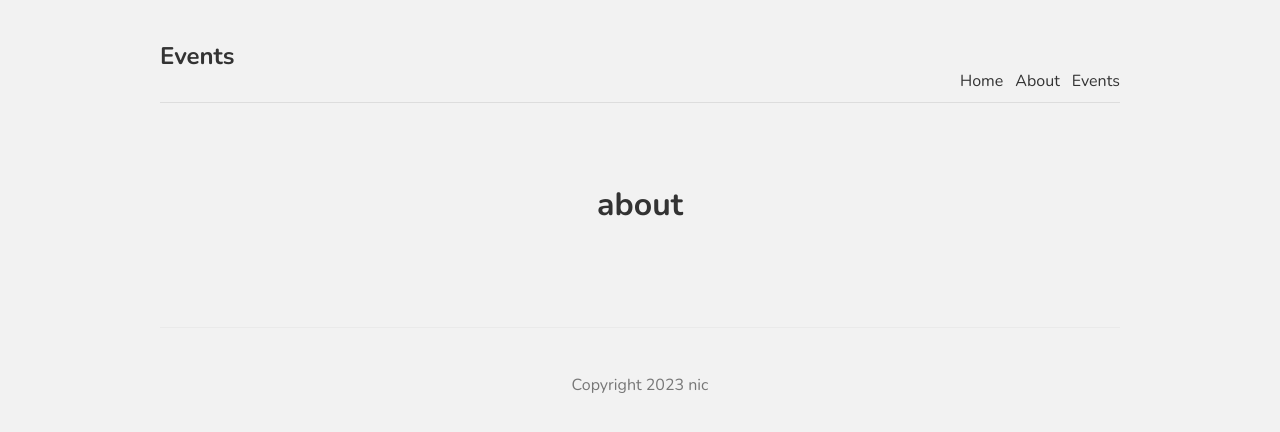
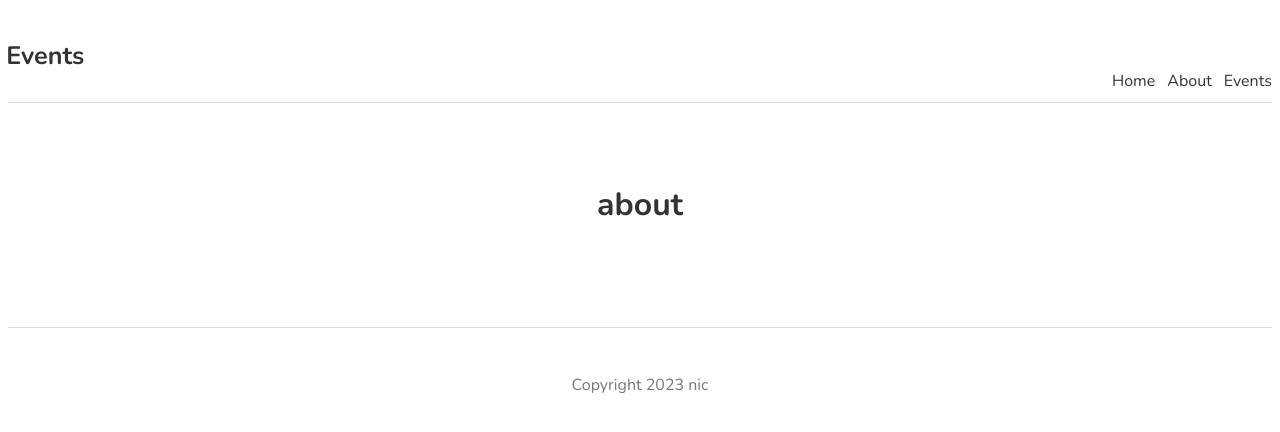
Before and after one commit to niroshanwitharana/NIC-Coding-Challenge, a Next.js app: page /about in a window 1280 px wide. Shown: the top 432 px of the page. Built offline with nearby package versions, Linux system fonts and the light colour scheme.

Commit message:
add css to logo

```diff
--- a/styles/globals.css
+++ b/styles/globals.css
@@ -1,7 +1,7 @@
 @import url('https://fonts.googleapis.com/css2?family=Nunito:wght@300;400;600;700&display=swap');
 
 body {
-  background: #f2f2f2;
+  background: #ffffff;
   color: #333;
   font-family: "Nunito";
 }
@@ -10,7 +10,7 @@ a {
   text-decoration: none;
 }
 .content {
-  max-width: 960px;
+  /* max-width: 960px; */
   margin: 0 auto;
 }
 nav {
@@ -27,13 +27,31 @@ nav a {
 nav .logo {
   margin-right: auto;
 }
+
+.logo {
+  animation: breathe 3s ease-in-out infinite;
+}
+
+@keyframes breathe {
+  0% {
+    transform: scale(1);
+  }
+  50% {
+    transform: scale(1.2);
+  }
+  100% {
+    transform: scale(1);
+  }
+}
+
+
 footer {
   display: block;
   text-align: center;
   padding: 30px 0;
   margin-top: 60px;
   color: #777;
-  border-top: 1px solid #eaeaea;
+  border-top: 1px solid #ddd;
 }
 
 .not-found {
@@ -41,5 +59,5 @@ footer {
 }
 .not-found a{
   color: #4979ff;
-  text-decoration: ;
+  text-decoration: underline;
 }
```
Also changed, not shown: public/NIC-logo.jpg (added).
